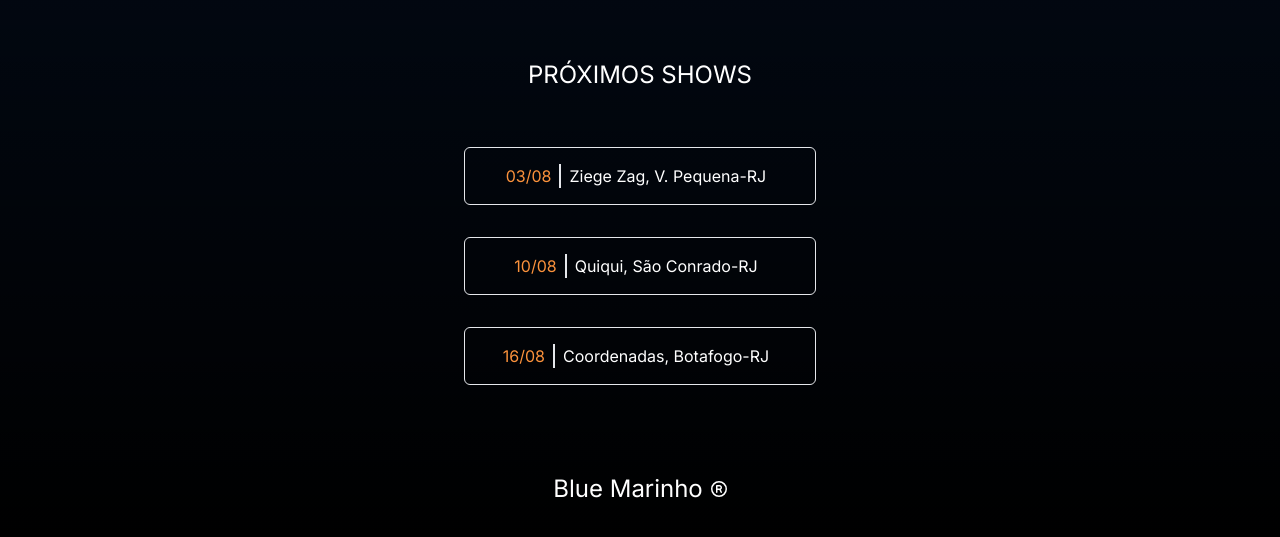
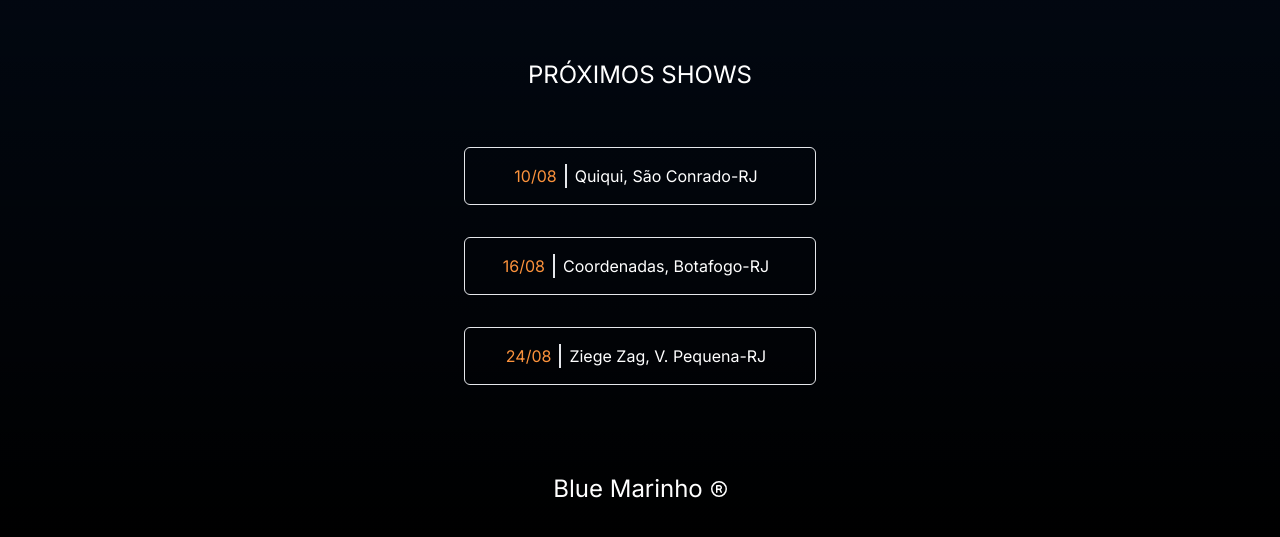
Before and after one commit to guerlak/bluemarinho, a Next.js app: page / in a window 1280 px wide. Shown: the part 1187-1724 px from the top of the page. Built offline with nearby package versions, Linux system fonts and the light colour scheme.

Commit message:
changing day data.json

```diff
--- a/data.js
+++ b/data.js
@@ -1,20 +1,30 @@
 [
-  {
-    local: "V. Pequena-RJ",
-    nome: "Ziege Zag",
-    data: "03/07",
-    slug: "ziege-zag",
-  },
   {
     local: "São Conrado-RJ",
     nome: "Quiqui",
-    data: "10/07",
+    data: "10/08",
     slug: "quiqui",
+    endereco: "Praia de São Conrado",
+    maps: "",
+    website: "https://www.instagram.com/quiquirio/",
   },
   {
     local: "Botafogo-RJ",
     nome: "Coordenadas",
-    data: "16/07",
+    data: "16/08",
     slug: "coordenadas",
+    endereco: "Rua da Passagem, 19 - Botafogo, Rio de Janeiro, Rio de Janeiro",
+    maps: "",
+    website: "https://www.instagram.com/coordenadasbar/",
+  },
+  {
+    local: "V. Pequena-RJ",
+    nome: "Ziege Zag",
+    data: "24/08",
+    slug: "ziege-zag",
+    endereco:
+      "Rua Elisio de Araújo, 285, Rio de Janeiro, Rio de Janeiro 22783360",
+    maps: "",
+    website: "https://www.instagram.com/ziegezag/",
   },
 ];
--- a/src/app/eventos/[slug]/page.tsx
+++ b/src/app/eventos/[slug]/page.tsx
@@ -1,4 +1,12 @@
+"use client";
+
+import { usePathname } from "next/navigation";
+
 const eventoPage = async () => {
+  const slug = usePathname();
+
+  console.log("slug", slug);
+
   return (
     <div className="">
       <h1>Em breve mais informações...</h1>
--- a/src/components/Agenda.js
+++ b/src/components/Agenda.js
@@ -1,34 +1,18 @@
 import Evento from "../components/Evento";
-import data from "../../data";
 
-function Agenda() {
-  const data = [
-    {
-      local: "V. Pequena-RJ",
-      nome: "Ziege Zag",
-      data: "03/08",
-      slug: "ziege-zag",
-    },
-    {
-      local: "São Conrado-RJ",
-      nome: "Quiqui",
-      data: "10/08",
-      slug: "quiqui",
-    },
-    {
-      local: "Botafogo-RJ",
-      nome: "Coordenadas",
-      data: "16/08",
-      slug: "coordenadas",
-    },
-  ];
+import { promises as fs } from "fs";
+
+async function Agenda() {
+  const file = await fs.readFile(process.cwd() + "/src/app/data.json", "utf8");
+
+  const dataJson = JSON.parse(file);
 
   return (
     <div>
       <h1>PRÓXIMOS SHOWS</h1>
       <br></br>
       <div className="flex-col justify-center mt-6">
-        {data.map((evento) => (
+        {dataJson.map((evento) => (
           <Evento
             slug={evento.slug}
             nome={evento.nome}
--- a/src/components/Banner/index.js
+++ b/src/components/Banner/index.js
@@ -1,11 +1,8 @@
-import fs from "node:fs";
-
 import bannerPic from "./pictures/guitars.jpeg";
 
 export default function Banner() {
   const imgFolder = "public/pictures/home";
 
-  console.log(imgFolder);
   const pics = [];
 
   const selectedPic = Math.floor(Math.random() * pics.length);
```
